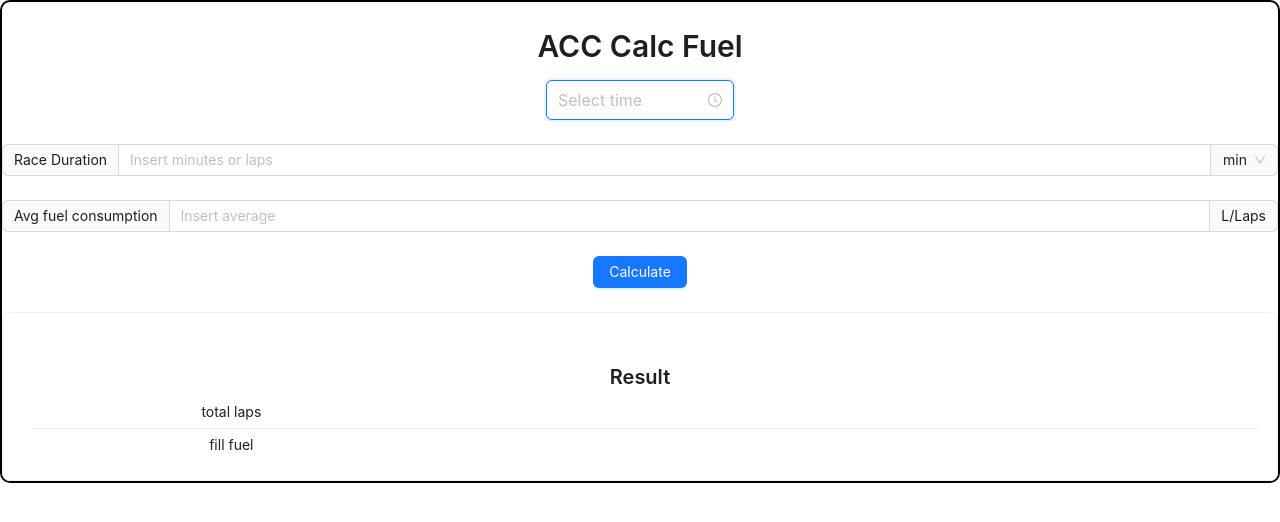
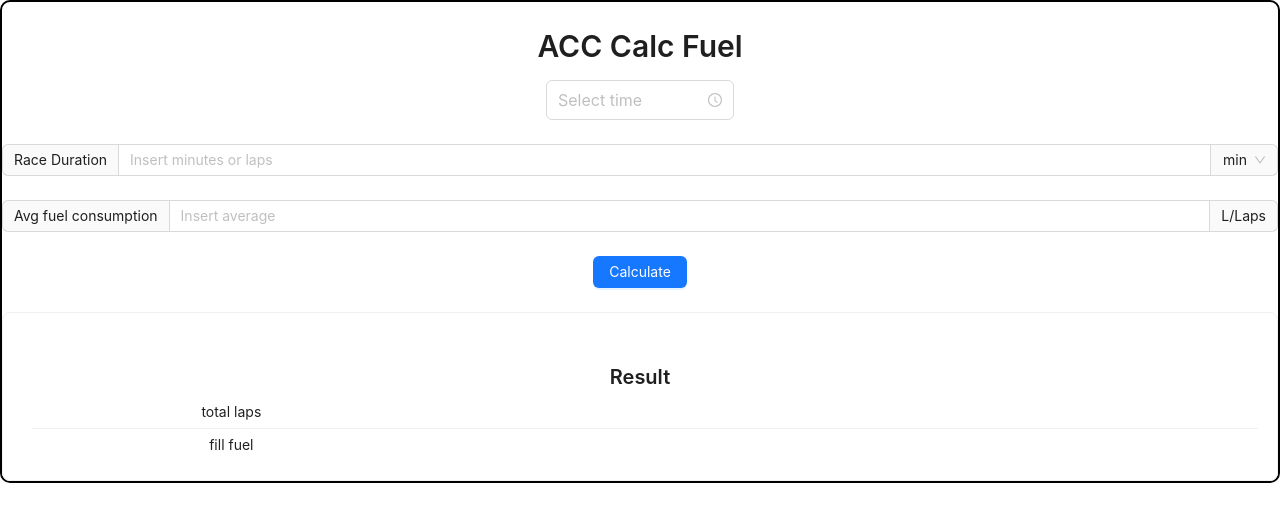
Before and after one commit to rafacostaa/acc-calc-fuel, a React (Create React App) app: page / in a window 1280 px wide. Shown: the top 522 px of the page. Built offline with nearby package versions, Linux system fonts and the light colour scheme.

Commit message:
undo timePicker adjusts

```diff
--- a/src/App.css
+++ b/src/App.css
@@ -1,7 +1,6 @@
 .App {
   text-align: center;
 }
-
 .App-logo {
   height: 40vmin;
   pointer-events: none;
--- a/src/App.js
+++ b/src/App.js
@@ -41,12 +41,7 @@ function App() {
             { required: !requiredLapTime, message: "Please input laptime" },
           ]}
         >
-          <TimePicker
-            autoFocus
-            showNow={false}
-            size="large"
-            disabled={requiredLapTime}
-          />
+          <TimePicker showNow={false} size="large" disabled={requiredLapTime} />
         </Form.Item>
         <Form.Item
           name="raceDuration"
```
